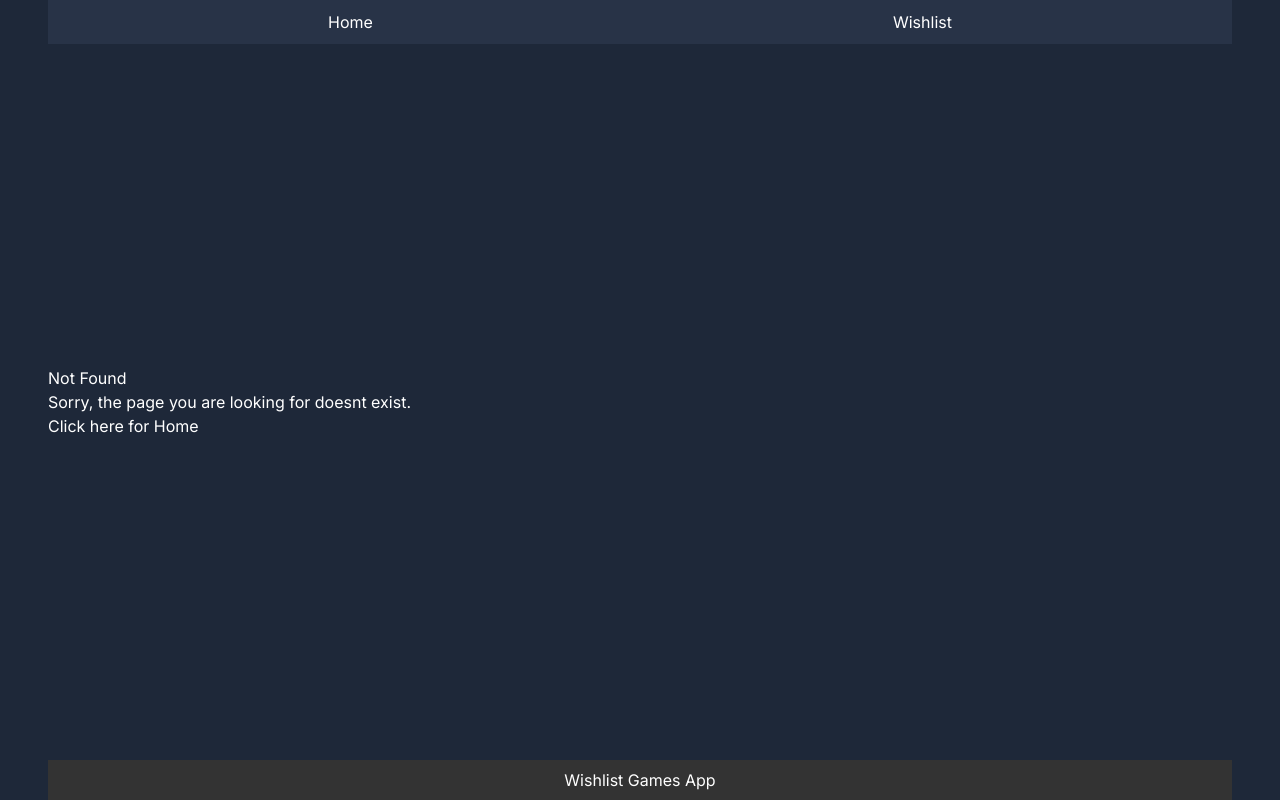
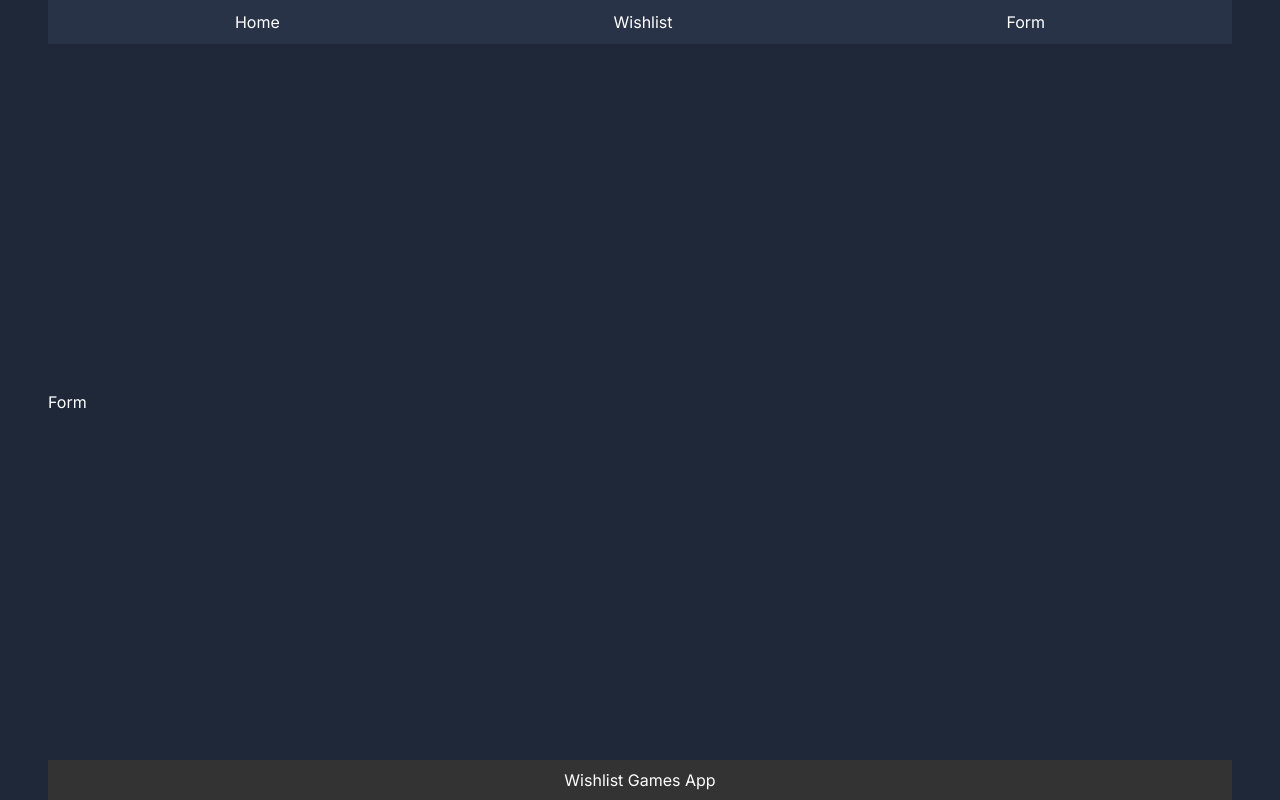
Before and after one commit to Bendzso04/gamescat, a Next.js app: page /form in a window 1280 px wide. Before the commit this address had no page. Built offline with nearby package versions, Linux system fonts and the light colour scheme.

Commit message:
made a form page

```diff
--- /dev/null
+++ b/src/app/form/page.js
@@ -0,0 +1,9 @@
+const GameForm = () => {
+  return (
+    <div>
+      <h1>Form</h1>
+    </div>
+  );
+};
+
+export default GameForm;
--- a/src/components/navbar/Navbar.js
+++ b/src/components/navbar/Navbar.js
@@ -15,6 +15,11 @@ const Navbar = () => {
               Wishlist
             </Link>
           </li>
+          <li className="mx-2.5 my-0">
+            <Link href="/form" className="text-white">
+              Form
+            </Link>
+          </li>
         </ul>
       </nav>
     </header>
```
